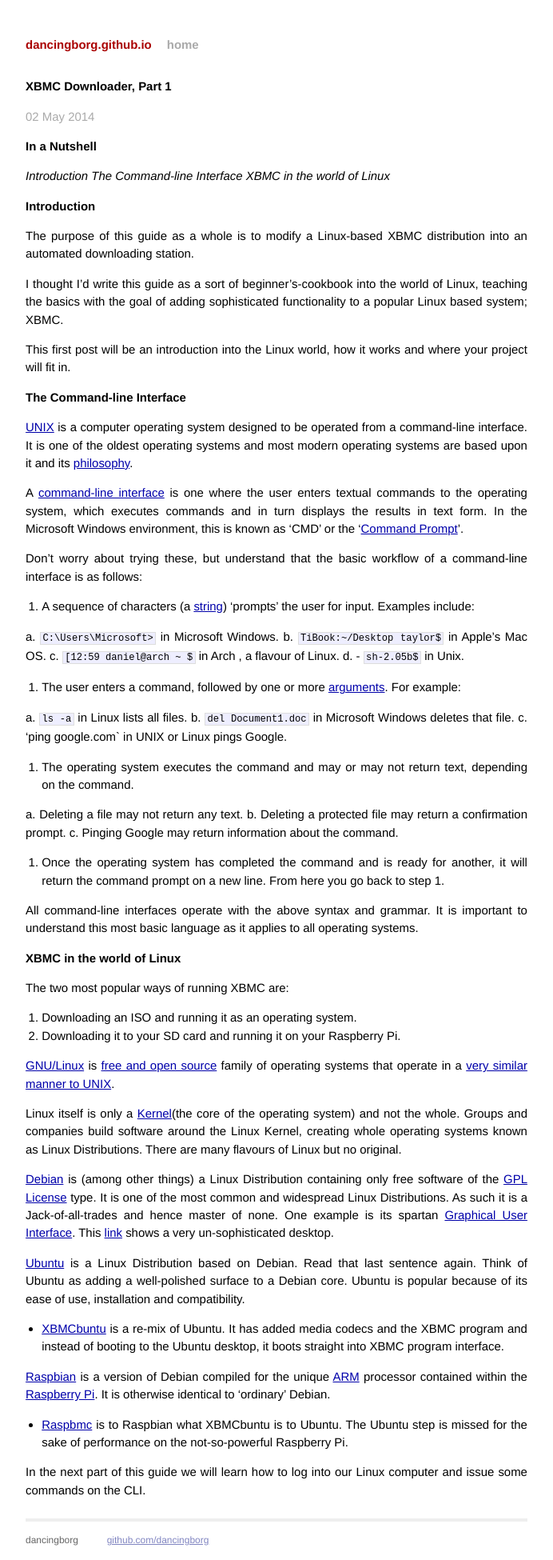
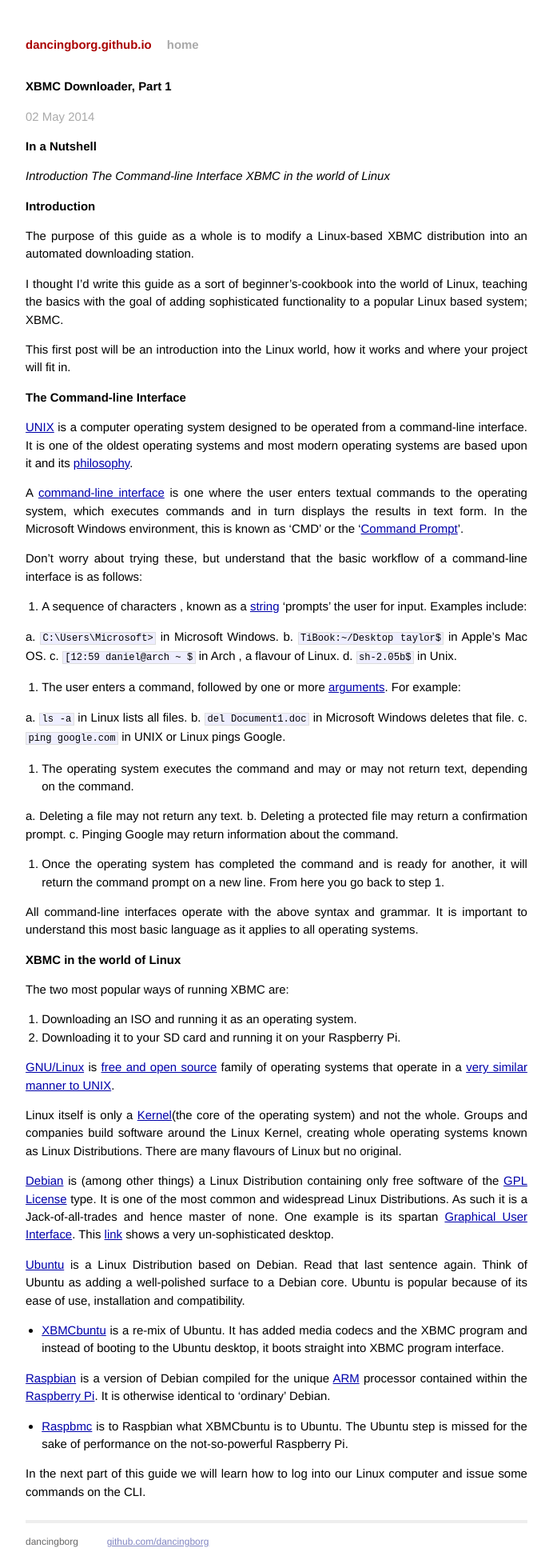
Before and after one commit to andre-abadi/andre-abadi.github.io, a Jekyll site: the page built from _posts/2014-05-02-xbmc-downloader-1.md, in a window 1280 px wide. Shown: the whole page at 80% size, without its empty margins (294-986 px from the left). Built offline with Jekyll 4.4.1, drawn with Linux system fonts in a browser that asks for light colours; Markdown is read by kramdown in place of the engine named in the settings.

Commit message:
asdfasdf

```diff
--- a/_posts/2014-05-02-xbmc-downloader-1.md
+++ b/_posts/2014-05-02-xbmc-downloader-1.md
@@ -26,18 +26,18 @@
 
 Don't worry about trying these, but understand that the basic workflow of a command-line interface is as follows:
 
-1. A sequence of characters (a [string](http://en.wikipedia.org/wiki/String_(computer_science))) 'prompts' the user for input. Examples include:
+1. A sequence of characters , known as a [string](http://en.wikipedia.org/wiki/String_(computer_science)) 'prompts' the user for input. Examples include:
 
   a. `C:\Users\Microsoft>` in Microsoft Windows.
   b. `TiBook:~/Desktop taylor$` in Apple's Mac OS.
   c. `[12:59 daniel@arch ~ $` in Arch , a flavour of Linux.
-  d. - `sh-2.05b$` in Unix.
+  d. `sh-2.05b$` in Unix.
 
 2. The user enters a command, followed by one or more [arguments](http://en.wikipedia.org/wiki/Command-line_interface#Arguments). For example:
 
   a. `ls -a` in Linux lists all files.
   b. `del Document1.doc` in Microsoft Windows deletes that file.
-  c. 'ping google.com` in UNIX or Linux pings Google.
+  c. `ping google.com` in UNIX or Linux pings Google.
 
 3. The operating system executes the command and may or may not return text, depending on the command.
 
```
